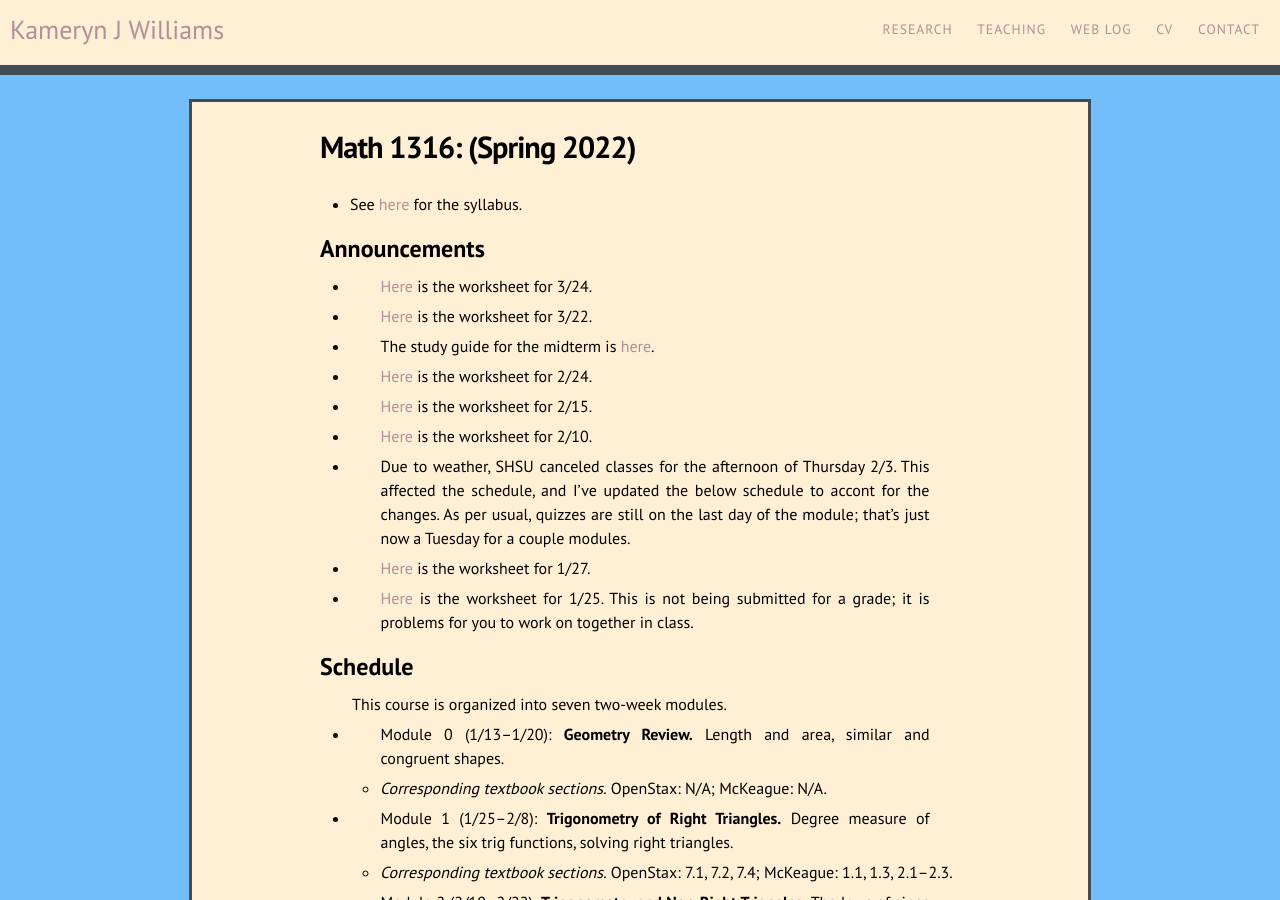
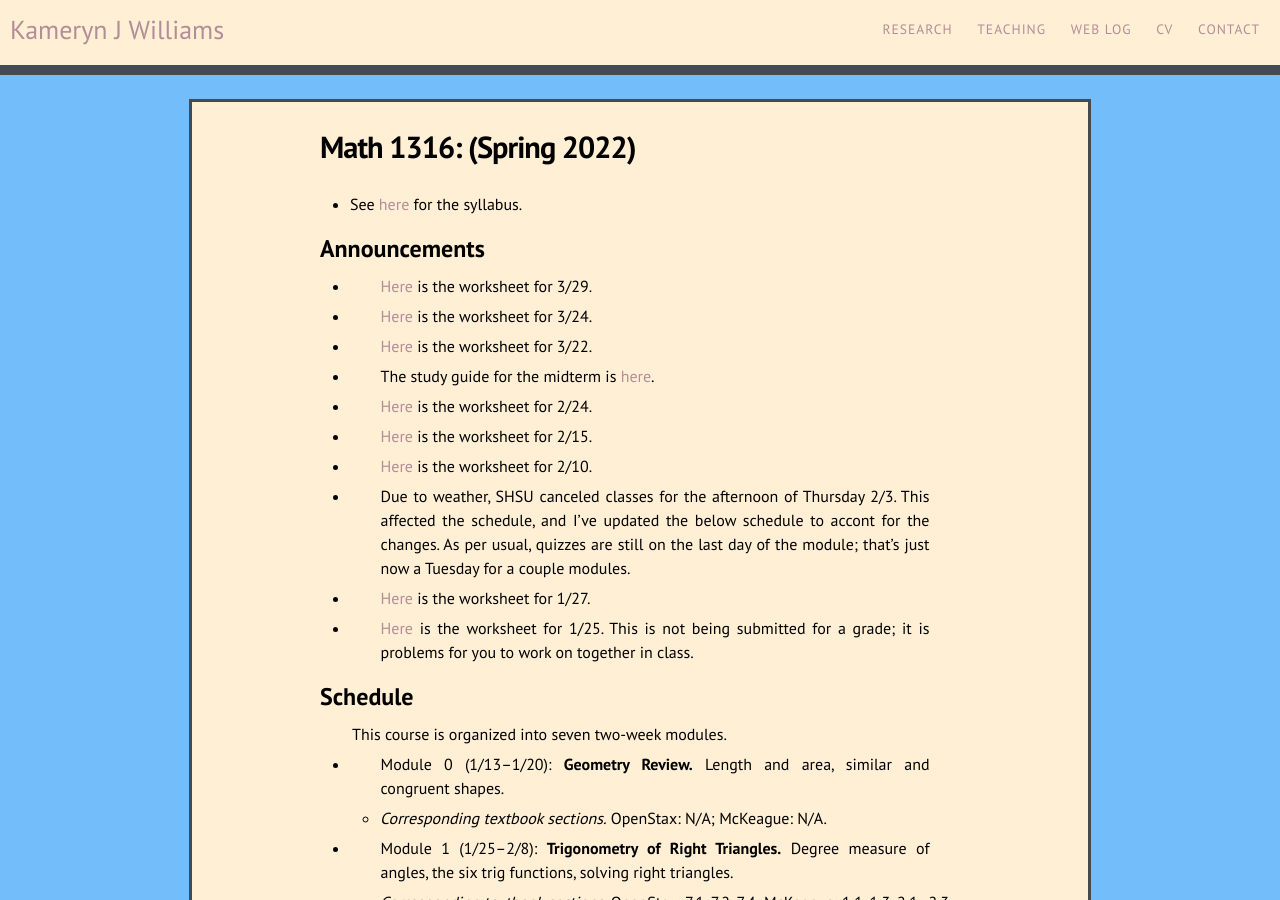
Before and after one commit to kamerynjw/kamerynjw.github.io, a Jekyll site: the page built from teaching/2022/math1316.md, in a window 1280 px wide and 900 px high. Built offline with Jekyll 4.4.1, drawn with Linux system fonts in a browser that asks for light colours; nearby versions of some CDN libraries.

Commit message:
math1316.md

```diff
--- a/teaching/2022/math1316.md
+++ b/teaching/2022/math1316.md
@@ -10,6 +10,8 @@ permalink: /teaching/2022/math1316/
 
 Announcements
 -------------
+
+* [Here]({{ page.url }}ws3-29.pdf) is the worksheet for 3/29.
 
 * [Here]({{ page.url }}ws3-24.pdf) is the worksheet for 3/24.
 
```
Also changed, not shown: 1 other file.
